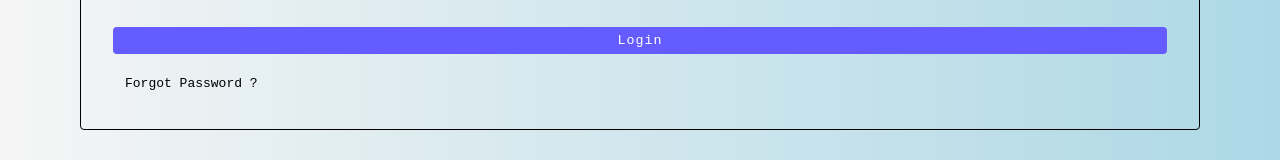
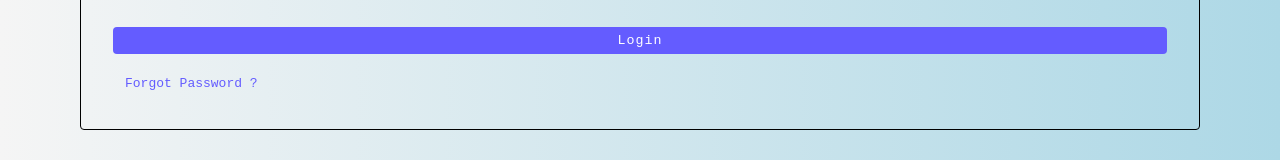
Before and after one commit to Legendary-Folah/ReactAuthwithFireBase, a React (Create React App) app: page / in a window 1280 px wide. Shown: the part 304-464 px from the top of the page. Built offline with nearby package versions, Linux system fonts and the light colour scheme.

Commit message:
updated css

```diff
--- a/src/App.css
+++ b/src/App.css
@@ -136,4 +136,5 @@ body {
 .forget {
   margin-top: 1rem;
   padding: 0.375rem 0.75rem;
+  color: var(--primary-500);
 }
```
